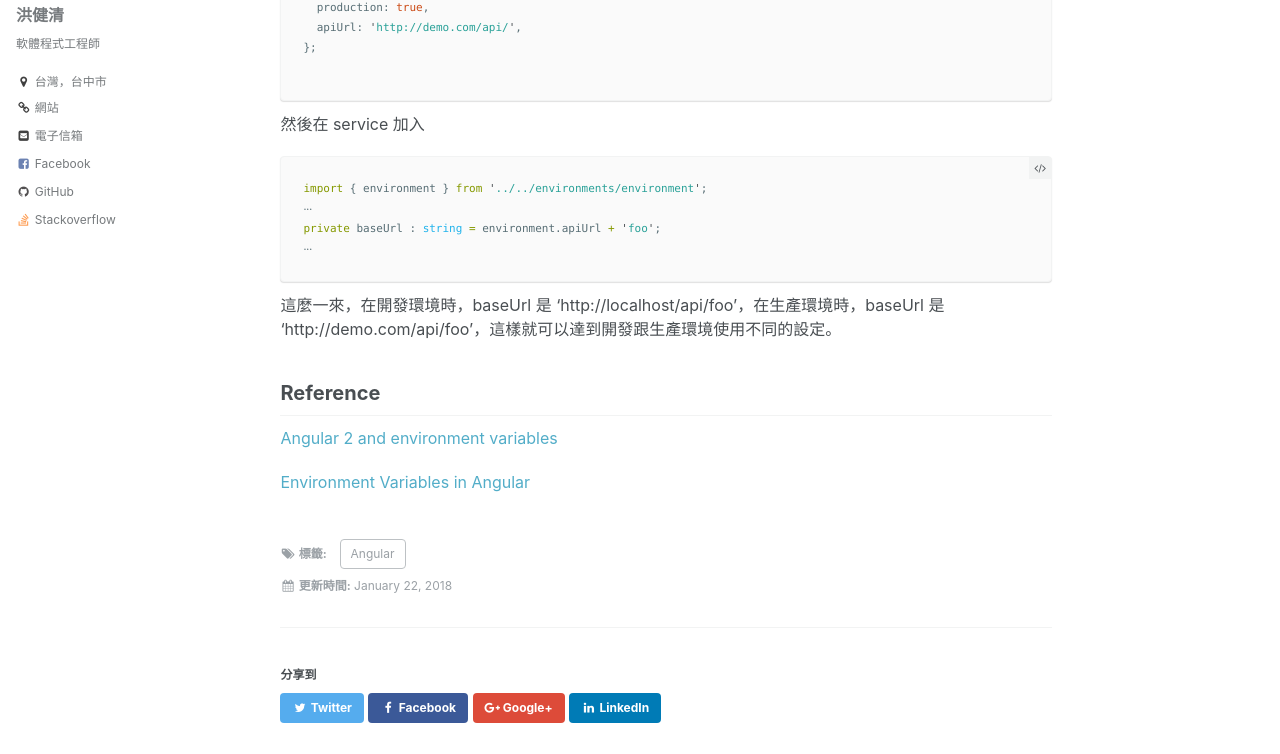
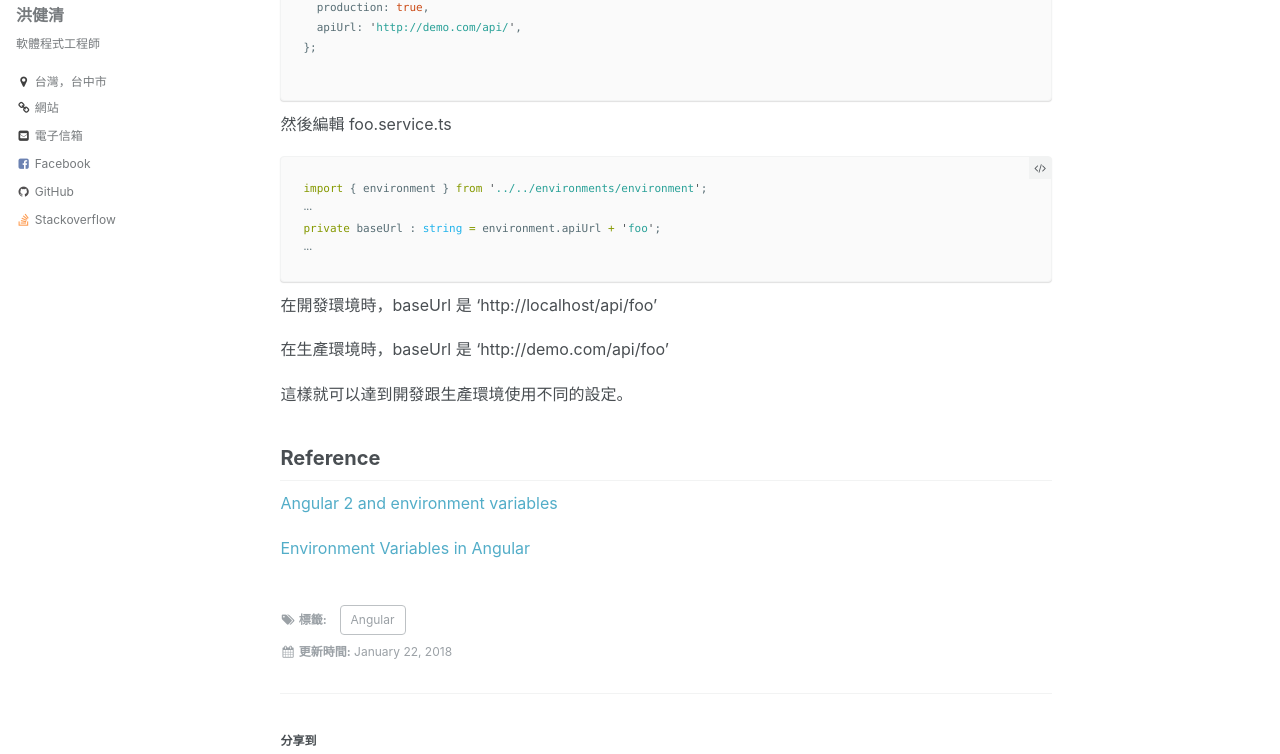
Before and after one commit to allyusd/twblog-source, a Jekyll site: the page built from _posts/2018-01-22-angular-using-environment-variables.md, in a window 1280 px wide and 900 px high, scrolled down 618 px, cut to the strip 146-900 px from the top of the window. Built offline with Jekyll 4.4.1, drawn with Linux system fonts in a browser that asks for light colours; comment, search, counter and statistics services are not loaded.

Commit message:
post: update 2018-01-22-angular-using-environment-variables

````diff
--- a/_posts/2018-01-22-angular-using-environment-variables.md
+++ b/_posts/2018-01-22-angular-using-environment-variables.md
@@ -33,7 +33,7 @@ export const environment = {
 
 ```
 
-然後在 service 加入
+然後編輯 foo.service.ts
 
 ```ts
 import { environment } from '../../environments/environment';
@@ -42,7 +42,11 @@ private baseUrl : string = environment.apiUrl + 'foo';
 ‧‧‧
 ```
 
-這麼一來，在開發環境時，baseUrl 是 'http://localhost/api/foo'，在生產環境時，baseUrl 是 'http://demo.com/api/foo'，這樣就可以達到開發跟生產環境使用不同的設定。
+在開發環境時，baseUrl 是 'http://localhost/api/foo'
+
+在生產環境時，baseUrl 是 'http://demo.com/api/foo'
+
+這樣就可以達到開發跟生產環境使用不同的設定。
 
 ## Reference
 
````
